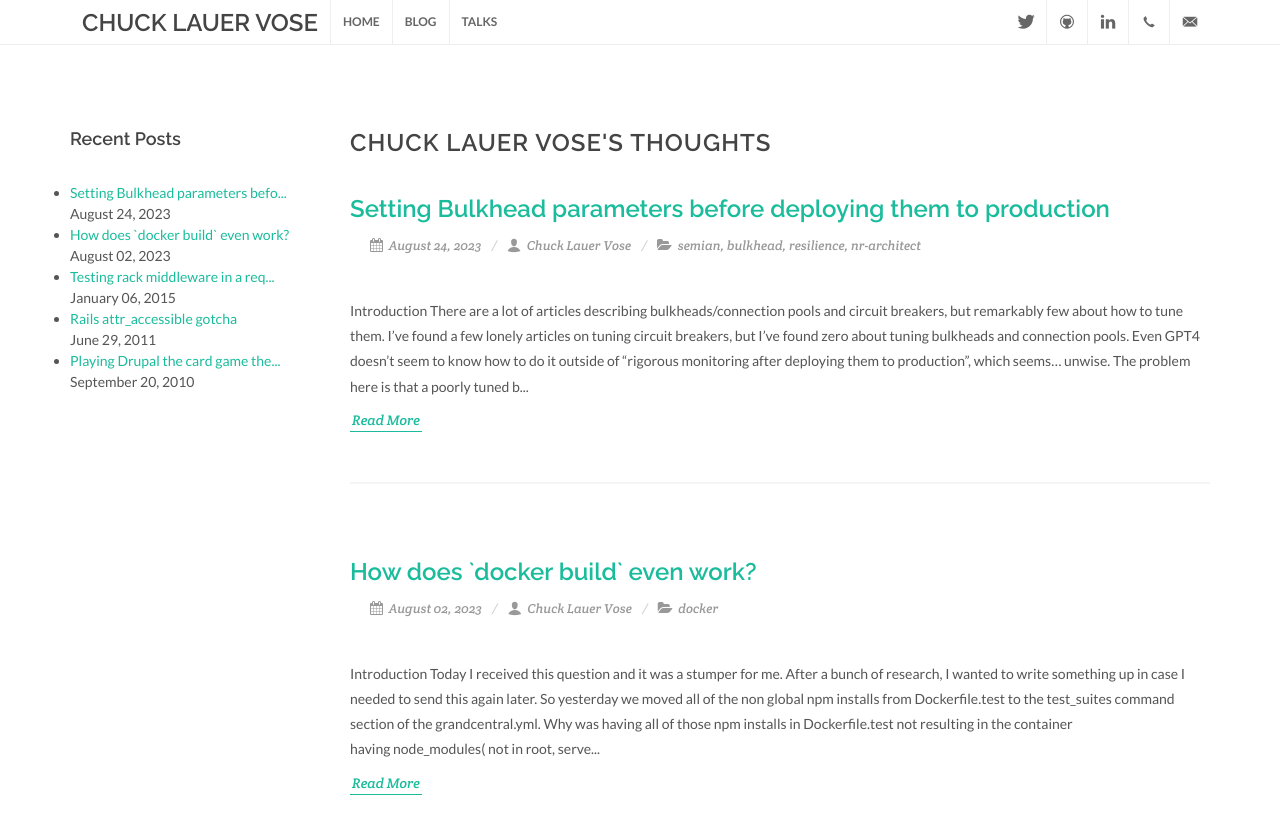
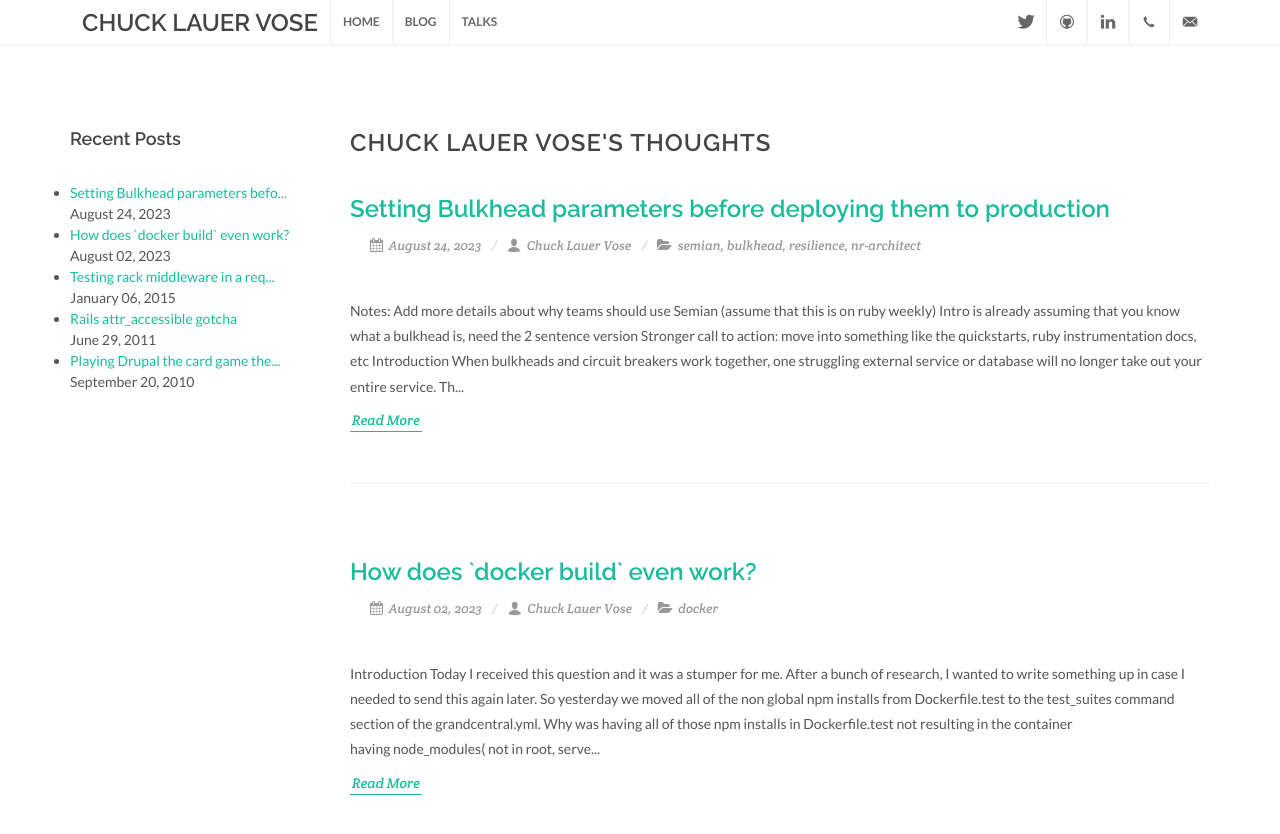
Before and after one commit to vosechu/vosechu.github.io, a Jekyll site: the page built from blog.html, in a window 1280 px wide and 900 px high. Shown: the top 834 px of the window. Built offline with Jekyll 4.4.1, drawn with Linux system fonts in a browser that asks for light colours; some of the changed lines change nothing that is shown.

Commit message:
Update bulkhead article to match what’s on the NR website

````diff
--- a/_posts/2023-08-24-tuning-bulkheads-before-deploying-them-to-production.md
+++ b/_posts/2023-08-24-tuning-bulkheads-before-deploying-them-to-production.md
@@ -5,13 +5,26 @@
 tags: semian, bulkhead, resilience, nr-architect
 ---
 
+Notes:
+- Add more details about why teams should use Semian (assume that this is on ruby weekly)
+- Intro is already assuming that you know what a bulkhead is, need the 2 sentence version
+- Stronger call to action: move into something like the quickstarts, ruby instrumentation docs, etc
+
 ## Introduction
 
-There are a lot of articles describing bulkheads/connection pools and circuit breakers, but remarkably few about how to tune them. I've found a few lonely articles on tuning circuit breakers, but I've found zero about tuning bulkheads and connection pools. Even GPT4 doesn't seem to know how to do it outside of "rigorous monitoring after deploying them to production", which seems... unwise.
+**When bulkheads and circuit breakers work together, one struggling external service or database will no longer take out your entire service.**
 
-The problem here is that a poorly tuned bulkhead can be catastrophic. Worse, the problem can be subtle and hard to detect, only affecting maybe 0.1% of traffic in a maddeningly random way.
+This article exists to help you find the right configuration for your bulkhead system of choice _before_ finding out the config is insufficient for production loads.
 
-I'm going to give you a framework to get your exact tuning numbers _before_ shipping them to production, as well as examples of the exact graphs you'll need to monitor them.
+Bulkheads can be implemented in many different ways and at a lot of different levels, so I'll try to cover the general process for finding the right config. But because we all know it's helpful to have a specific example, I'll talk about the Ruby library [Semian](https://www.ruby-toolbox.com/projects/semian) in this article.
+
+Semian is a unified, low-effort tool that adds circuit breakers and bulkheads to _most_ network requests automatically. It covers http, mysql/postgres, redis and grpc out of the box.
+
+There are a lot of articles describing bulkheads/connection pools and circuit breakers, but remarkably few about how to tune them. I've found a few lonely articles on tuning circuit breakers, but I've found zero about tuning bulkheads and connection pools.
+
+**The problem here is that a poorly tuned bulkhead can be catastrophic.** Worse, the problem can be subtle and hard to detect, only affecting maybe 0.1% of traffic in a maddeningly random way.
+
+I'm going to give you a framework to get your exact tuning numbers _before_ turning them on in production, as well as examples of the exact graphs you'll need to monitor them.
 
 Here's what we're going to cover:
 * A general, pseudo-code example
@@ -52,18 +65,16 @@
 
 ### The data you need to gather are:
 
-Unfortunately, I don't know of a system that already gathers this data for you. New Relic certainly doesn't (yet!), so we're going to have to get a little creative.
+You'll need to send this telemetry, with the attributes specified below, to your timeseries datastore of choice. At New Relic, we send this data as events to NRDB, our timeseries database.
 
-You're going to need to send this telemetry to your timeseries datastore of choice. I'll show how to send this to NRDB in the next section.
-
-+ **Application name** (After you've deployed it in all your apps, you'll ned a way to filter them!)
++ **Application name** (After you've deployed it in all your apps, you'll need a way to filter them!)
 + **Host name** of the container or machine this worker is running on.
   - Specifically, you need the hostname of the thing that's going to hold the connection pool or the semaphore, so if you're running containers on ECS, you want the container, not the EC2 instance that's holding the containers.
 + **Resource name**
   - For Semian we use a string like `nethttp_authorization.service.nr-ops.net_443` (Net::HTTP is the client library, then the url, then the port)
   - Whatever the format, this is the namespace that you want to isolate from all other namespaces, so be thoughtful about whether you want port 80 isolated from 443 or not.
 + **Client library name**
-  - For semian, this called `adapter` and is set to 'http', 'mysql', 'redis', etc.
+  - For semian, this is called `adapter` and is set to 'http', 'mysql', 'redis', etc.
   - This is useful because mysql and http work differently, so they'll likely have different settings and different failure conditions.
 + **Total number of current workers** on this host.
   - This uses the same definition for host as above.
@@ -74,7 +85,7 @@
 + **Current state of the bulkhead**
   - For Semian this is 'success', 'busy', and 'circuit_open'
 
-Probably this is going to look something like this:
+Probably the telemetry data is going to look something like this:
 ```json
 {
   "appName": "RPM API Production",
@@ -88,32 +99,15 @@
 }
 ```
 
-### Next steps
-
-I wish I could give you more concrete steps on how to do this in your language of choice, but I can't. What I can do now is show you how this would be done in Ruby with Semian, and maybe that will help you understand how to do it in _your_ language.
-
-**If you want, you can skip down to the section titled "The charts you need (and how to read them)".**
-
 ## A specific example using Semian in Ruby
 
-### Introduction
+### Implementation
 
-Recalling the pseudo-code from above, in this section, we're going to start in on the first two points.
-
-1. **Wrap every resource (network request, db, rpc, etc) with a method that sends some data to a timeseries datastore.**
-1. **Store that data for a couple of weeks.**
-1. Find the longest period of time that doesn't have any obvious incidents or oddities and adjust your time picker to only include that time range.
-1. Determine the maximum number of connections that happened in non-incident conditions, and configure your bulkhead/connection pool max to one more than that value.
-1. (Optional) If possible, find an incident and confirm that this value is _low enough_ that it would catch and incident, but _high enough_ that it doesn't catch any traffic during a slight slowdown.
-1. Update your bulkhead config and use the same charts to monitor that it's working.
-
-### Implementation
+I will now show you how this can be done in Ruby with Semian, and maybe that will help you understand how to do it in your language.
 
 Semian is kind enough to give us a callback which fires every time Semian connects to _any_ kind of supported resource, for both bulkheads and circuit breakers. We'll hook into that first and use it to send our timeseries data.
 
 For the example below, I'm going to _only_ show network requests, but Semian is happy to cover mysql/postgres, redis, and grpc. They're configured slightly differently, but the core ideas are going to be the same.
-
-**Sidenote:** Using Custom Events for this is pretty expensive and I'd like to do it with Dimensional Metrics, but I haven't had time to figure this out yet. If you're reading this before I've updated this section and want an update, send me an email (contact in the Audience section above).
 
 ```ruby
 # config/initializers/semian_init.rb
@@ -181,20 +175,9 @@
 
 ## The charts you need (and how to read them)
 
-### Introduction
-
-Recalling the pseudo-code from above, we've just wrapped our resource and started storing data, so we're on to the next two parts.
-
-1. Wrap every resource (network request, db, rpc, etc) with a method that sends some data to a timeseries datastore.
-1. Store that data for a couple of weeks.
-1. **Find the longest period of time that doesn't have any obvious incidents or oddities and adjust your time picker to only include that time range.**
-1. **Determine the maximum number of connections that happened in non-incident conditions, and configure your bulkhead/connection pool max to one more than that value.**
-1. (Optional) If possible, find an incident and confirm that this value is _low enough_ that it would catch and incident, but _high enough_ that it doesn't catch any traffic during a slight slowdown.
-1. Update your bulkhead config and use the same charts to monitor that it's working.
-
 ### Looking at the raw data
 
-Now that you have that running, execute this query (or something like it) in your timeseries database:
+Now that you have that running, execute the following query (or something like it) in your timeseries database:
 
 ```sql
 SELECT *
@@ -209,7 +192,7 @@
 |RPM API Production|api-grape-5fcbf68bcb-cgp74|nethttp_summary-record-service.vip.cf.nr-ops.net_80|15|13|30|success|http|84.3k|
 |RPM API Production|api-grape-5fcbf68bcb-cgp74|nethttp_summary-record-service.vip.cf.nr-ops.net_80|15|12|30|success|http|82k|
 
-Before we dig into how to use it, let's go over what some of them mean:
+Before we dig into how to use this data, let’s go over what some of these attributes mean:
 
 * `tickets` is the maximum configured number of concurrent connections to this resource per host.
 * `workers` is the number of processes/threads that are currently running on this host.
@@ -235,9 +218,9 @@
 
 ### Finding a good baseline
 
-Now that you've adjusted your filters to select only the one Application and only one resource, we can work to find a good baseline time range.
+Now that you've adjusted your filters to select only one Application and only one resource, we can work to find a good baseline time range.
 
-I'll use this query:
+I'll use the following query:
 ```sql
 SELECT
   max(tickets - count - 1) AS 'Max connections',
@@ -245,7 +228,7 @@
 FROM SemianEvent
 ```
 
-**Note:** In the following screenshots, that query is the one on the right. On the left, you can see a sneak peak of the final query I'll show you at the end of this section.
+**Note:** In the following screenshots, that above query is the one on the right. On the left, you can see a sneak peak of the final query I'll show you at the end of this section.
 
 This is what those queries look like:
 ![A chart titled 'Percentile connection count' which has two wiggly lines, one labeled 'Max connections' and one labeled 'Percentile connections (99%)'. The Max line is above the 99% line. Both lines have a short spike of connections on the left side, and both have a long hump of increased connections in the middle of the line around 8pm. There is a red box drawn around the spike and the hump that's labeled 'Problem areas', and a green box drawn around the area between the spike and hump labeled 'Good baseline'. On the left of the image are 3 numbers: the number labeled 99.999% is 14, 99.99% is also 14, and 99.9% is 12. We don't understand those numbers yet.](/images/posts/good_baseline.png "A chart titled 'Percentile connection count' which has two wiggly lines, one labeled 'Max connections' and one labeled 'Percentile connections (99%)'. The Max line is above the 99% line. Both lines have a short spike of connections on the left side, and both have a long hump of increased connections in the middle of the line around 8pm. There is a red box drawn around the spike and the hump that's labeled 'Problem areas', and a green box drawn around the area between the spike and hump labeled 'Good baseline'. On the left of the image are 3 numbers: the number labeled 99.999% is 14, 99.99% is also 14, and 99.9% is 12. We don't understand those numbers yet.")
@@ -289,7 +272,7 @@
 
 But we _can_ look at the errors that came out! That should be a pretty good approximation!
 
-Using this query:
+Using the following query:
 ```sql
 SELECT rate(count(*), 1 minute)
 FROM SemianEvent
@@ -314,7 +297,7 @@
 
 But now that you've gone through the entire doc above, I feel like I can trust you to use historical data to calculate an acceptable value that is low enough to catch incidents, and high enough to not cut off real customers.
 
-This is the query that was on the left side of all the screenshots above:
+Below is the query that was on the left side of all the screenshots above:
 
 ```sql
 SELECT
@@ -330,9 +313,9 @@
 
 ### What if the numbers are too high?
 
-**Note**: If all of numbers on this chart are the same (which happen to _also_ be the same number as your worker count), it means that there _is no acceptable number_. You need more workers per host, or you need more workers in general (with more hosts to run them).
+**Note**: If all of the numbers on this chart are the same (which happen to _also_ be the same number as your worker count), it means that there _is no acceptable number_. You need more workers per host, or you need more workers in general (with more hosts to run them).
 
-**Note**: The same is true if the numbers on that chart are above some acceptable limit (for instance, if you want to reserve 2 workers for healthchecks). The remedy is the same, you need more workers per host or more workers in general.
+**Note**: The same is true if the numbers on that chart are above some acceptable limit (for instance, if you want to reserve 2 workers for health checks). The remedy is the same, you need more workers per host or more workers in general.
 
 We had this exact problem in the beginning. In our case, we used to run 15 unicorn workers, and we wanted to make sure that 2 were left in reserve for health checks. So we didn't want any services to exceed 13 tickets. Unfortunately, one of our services frequently reached 15 during baseline times. So we know that it is fully saturating all workers on one server on occasion; maybe our load balancing is off, or maybe it's just bad luck. 13 tickets on 15 workers meant that we were reserving 13% of our capacity for health checks.
 
@@ -350,4 +333,6 @@
 
 But I don't want you to be scared off; this _is_ a solvable problem and using historical data we can absolutely find viable numbers _before_ going to production.
 
+**Once you have this deployed to production, you’ll need to continue to monitor these numbers.** My team reviews them once a month, but also any time we change the number of processes/threads and any time someone introduces a new external service.
+
 As always, I'd love to hear your thoughts on this post. Please email me any feedback at [chuck@newrelic.com](mailto:chuck@newrelic.com), [vosechu@gmail.com](mailto:vosechu@gmail.com) (please send to both!).
````
